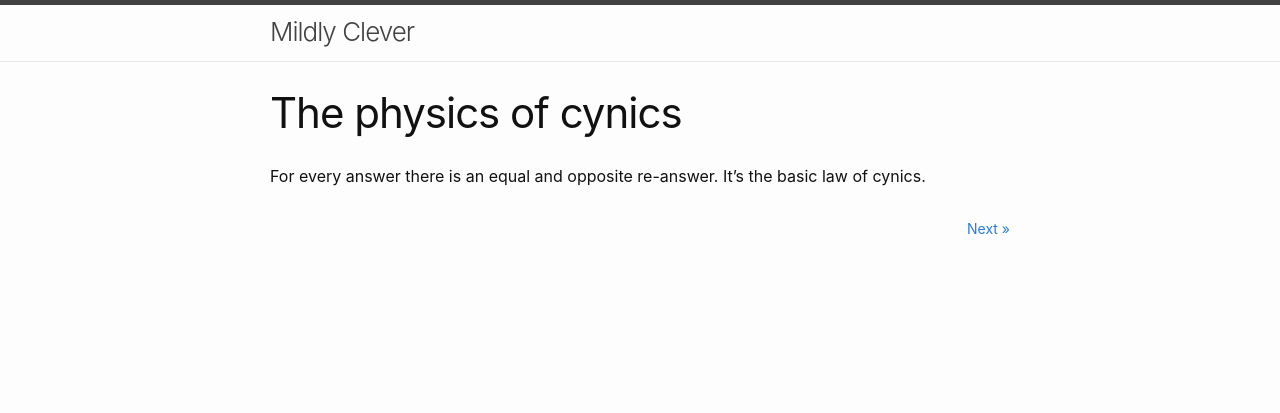
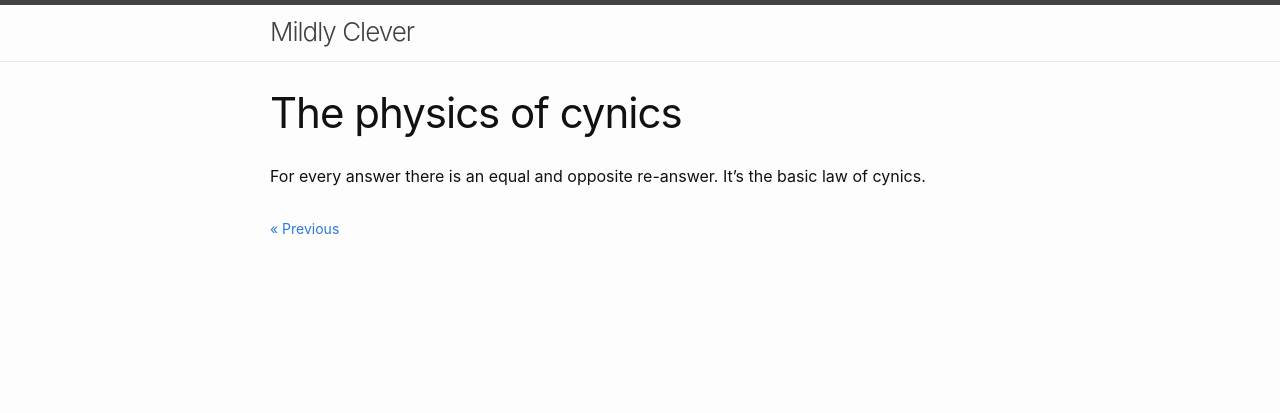
Before and after one commit to phatmann/mildlyclever, a Jekyll site: the page built from _posts/2016-03-25-cynics.markdown, in a window 1280 px wide. Shown: the top 413 px of the page. Built offline with Jekyll 4.4.1, drawn with Linux system fonts in a browser that asks for light colours.

Commit message:
Reverse post order

```diff
--- a/_layouts/post.html
+++ b/_layouts/post.html
@@ -16,11 +16,11 @@
   {%- endif -%}
 
   <div class="page-navigation">
+    {% if page.next.url %}
+    <a class="prev" href="{{page.next.url}}">&laquo; Previous</a>
+    {% endif %}
     {% if page.previous.url %}
-    <a class="prev" href="{{page.previous.url}}">&laquo; Previous</a>
-    {% endif %}
-    {% if page.next.url %}
-    <a class="next" href="{{page.next.url}}">Next &raquo;</a>
+    <a class="next" href="{{page.previous.url}}">Next &raquo;</a>
     {% endif %}
   </div>
 
--- a/_sass/base.scss
+++ b/_sass/base.scss
@@ -55,11 +55,9 @@
 }
 
 .page-navigation .prev {
-  display: block;
   float: left;
 }
 
 .page-navigation .next {
-  display: block;
   float: right;
 }
```
